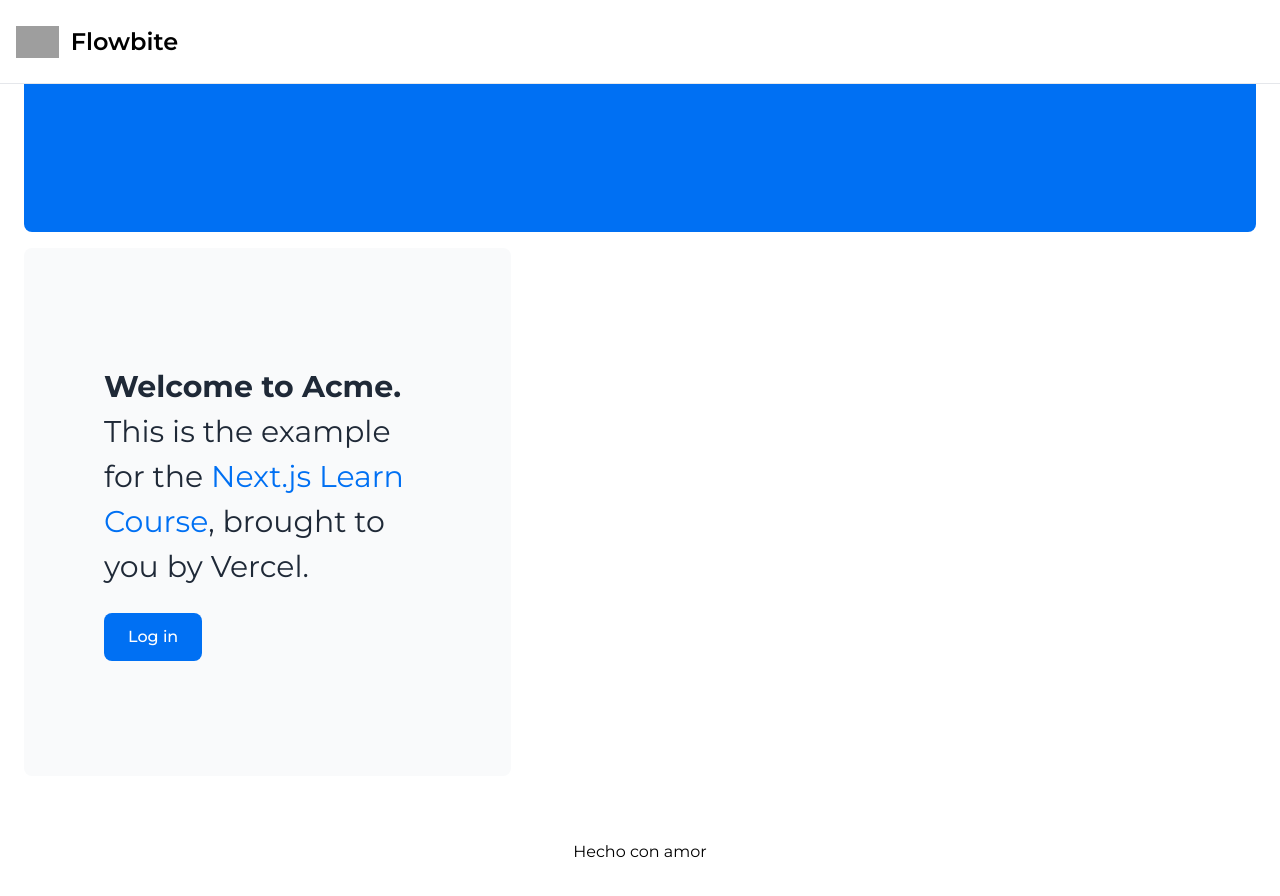
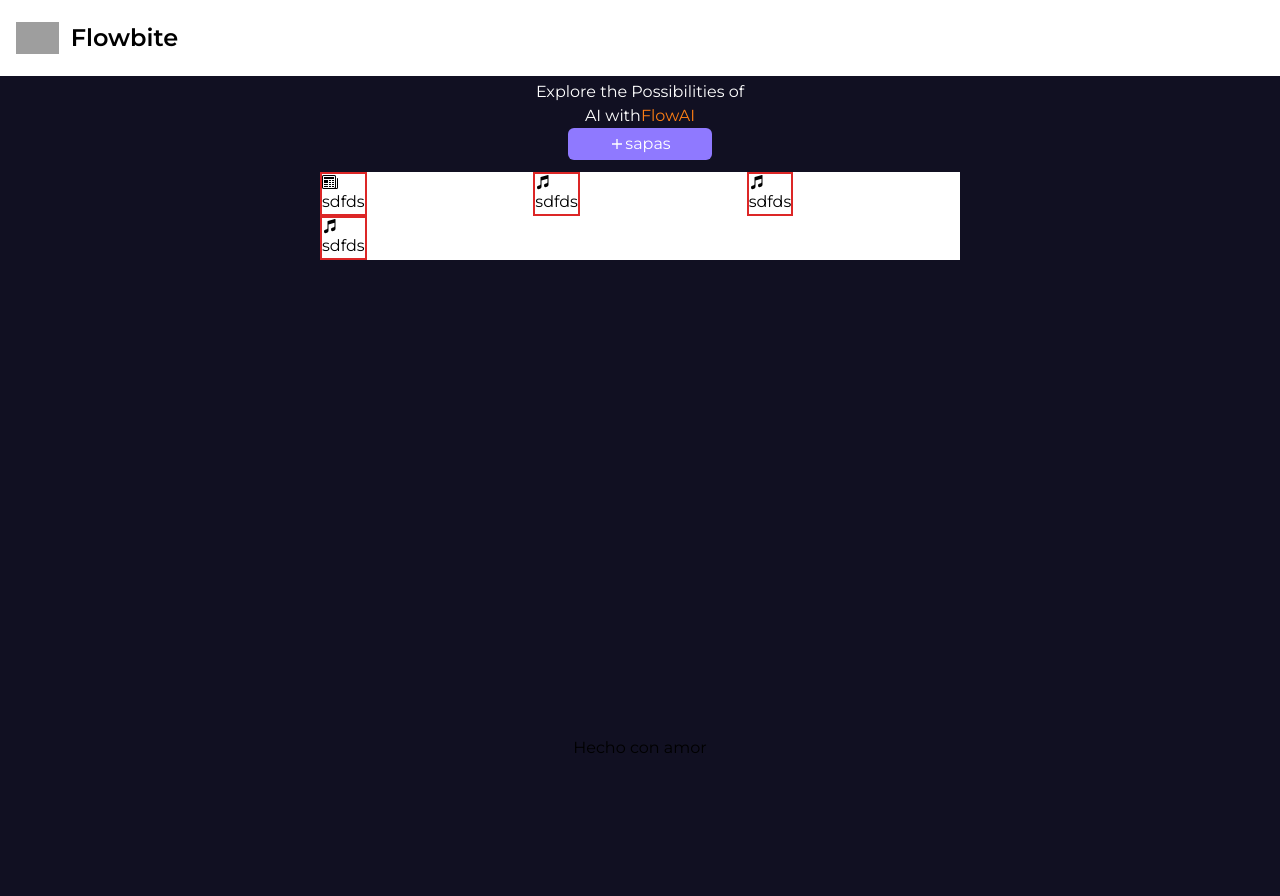
Before and after one commit to aleortbas/ai-recommendation, a Next.js app: page / in a window 1280 px wide. Shown: the top 896 px of the page. After the commit the page ends 800 px from the top, so only its background shows below. Built offline with nearby package versions, Linux system fonts and the light colour scheme; grey boxes are pictures that could not be loaded; a web font is replaced by a local one.

Commit message:
route aboute creted and skeleton home page

```diff
--- /dev/null
+++ b/app/about/page.tsx
@@ -0,0 +1,7 @@
+'use client'
+
+export default function page() {
+    return(
+        <><p className="mt-20">Customers page</p></>
+    )
+}
--- a/app/layout.tsx
+++ b/app/layout.tsx
@@ -9,15 +9,24 @@ export default function RootLayout({
 }) {
   return (
 <html lang="en">
-      <body className={`${montserrat.className}`}>
+  <body className={`${montserrat.className} bg-[#111022] min-h-screen flex flex-col`}>
+    {/* NavBar remains fixed at the top */}
     <nav>
-          <NavBar/>
+      <NavBar />
     </nav>
+
+    {/* Add padding to avoid content overlap with the fixed NavBar */}
+    <div className="pt-20 flex-grow">
       {children}
-        <footer className='py-10 flex justify-center items-center'>
+    </div>
+
+    <footer className="py-10 flex justify-center items-center">
       Hecho con amor
     </footer>
   </body>
 </html>
+
+
+
   );
 }
--- a/app/page.tsx
+++ b/app/page.tsx
@@ -1,32 +1,24 @@
 import AcmeLogo from '@/app/ui/acme-logo';
 
 import Link from 'next/link';
+import { BsNewspaper } from 'react-icons/bs';
+import { HiMusicalNote } from 'react-icons/hi2';
+import { IoMdAdd } from 'react-icons/io';
 export default function Page() {
   return (
-    <main className="flex min-h-screen flex-col p-6">
-      <div className="flex h-20 shrink-0 items-end rounded-lg bg-blue-500 p-4 md:h-52">
-        {/* <AcmeLogo /> */}
-      </div>
-      <div className="mt-4 flex grow flex-col gap-4 md:flex-row">
-        <div className="flex flex-col justify-center gap-6 rounded-lg bg-gray-50 px-6 py-10 md:w-2/5 md:px-20">
-          <p className={`text-xl text-gray-800 md:text-3xl md:leading-normal`}>
-            <strong>Welcome to Acme.</strong> This is the example for the{' '}
-            <a href="https://nextjs.org/learn/" className="text-blue-500">
-              Next.js Learn Course
-            </a>
-            , brought to you by Vercel.
-          </p>
-          <Link
-            href="/login"
-            className="flex items-center gap-5 self-start rounded-lg bg-blue-500 px-6 py-3 text-sm font-medium text-white transition-colors hover:bg-blue-400 md:text-base"
-          >
-            <span>Log in</span>
-          </Link>
-        </div>
-        <div className="flex items-center justify-center p-6 md:w-3/5 md:px-28 md:py-12">
-          {/* Add Hero Images Here */}
-        </div>
-      </div>
-    </main>
+    <>
+    <div className='grid justify-items-center text-white bg-inherit'>
+      <h1>Explore the Possibilities of</h1>
+      <h1>AI with<span className='text-[#fd7e14]'>FlowAI</span></h1>
+      <button className='bg-[#8F79FF] flex items-center justify-center rounded-md w-36 h-8'><IoMdAdd /> sapas</button>
+    </div>
+    <div className='container grid grid-cols-3 mt-3 m-auto bg-white md:w-3/6'>
+      <div className='border-solid border-2 border-red-600 w-fit'><BsNewspaper /> sdfds</div>
+      <div className='border-solid border-2 border-red-600 w-fit'><HiMusicalNote /> sdfds</div>
+      <div className='border-solid border-2 border-red-600 w-fit'><HiMusicalNote /> sdfds</div>
+      <div className='border-solid border-2 border-red-600 w-fit'><HiMusicalNote /> sdfds</div>
+
+    </div>
+    </>
   );
 }
--- a/app/ui/dashboard/navbar.tsx
+++ b/app/ui/dashboard/navbar.tsx
@@ -4,7 +4,9 @@ import {
   HomeIcon,
   DocumentDuplicateIcon,
 } from "@heroicons/react/24/outline";
+import { FaBeer } from "react-icons/fa";
 import Image from "next/image";
+import { RiArrowDropDownLine } from "react-icons/ri";
 
 const links = [
   { name: "Home", href: "/", icon: HomeIcon },
@@ -24,7 +26,7 @@ const linkToSing = [
 export default function NavBar() {
   return (
     <>
-      <nav className="bg-white dark:bg-[#111022] fixed w-full z-20 top-0 start-0 border-b border-gray-200 dark:border-gray-600">
+      <nav className="bg-white dark:bg-[#111022] fixed w-full z-20 top-0 start-0 ">
         <div className="max-w-screen-xl flex flex-wrap items-center justify-between mx-auto p-4">
           <a
             href="https://flowbite.com/"
@@ -64,10 +66,13 @@ export default function NavBar() {
                     <a
                       href={link.href}
                       key={link.name}
-                      className="group relative inline-block overflow-hidden rounded px-12 py-3 text-sm font-medium text-white  active:text-white"
+                      className="group relative inline-flex items-center overflow-hidden rounded px-12 py-3 text-sm font-medium text-white  active:text-white"
                     >
                       <span className="ease absolute bottom-0 right-0 h-0 w-0 border-b-2 border-white transition-all duration-500 group-hover:w-full"></span>
                       {link.name}
+                      <span className="ml-2">
+                        <RiArrowDropDownLine />
+                      </span>
                     </a>
                   );
                 })}
--- a/package.json
+++ b/package.json
@@ -18,6 +18,7 @@
     "postcss": "8.4.31",
     "react": "18.2.0",
     "react-dom": "18.2.0",
+    "react-icons": "^5.3.0",
     "tailwindcss": "3.3.3",
     "typescript": "5.2.2",
     "zod": "^3.22.2"
```
Also changed, not shown: 1 other file (tests, documents, lock files or other folders). Lines whose indentation alone changed are shown as unchanged.
